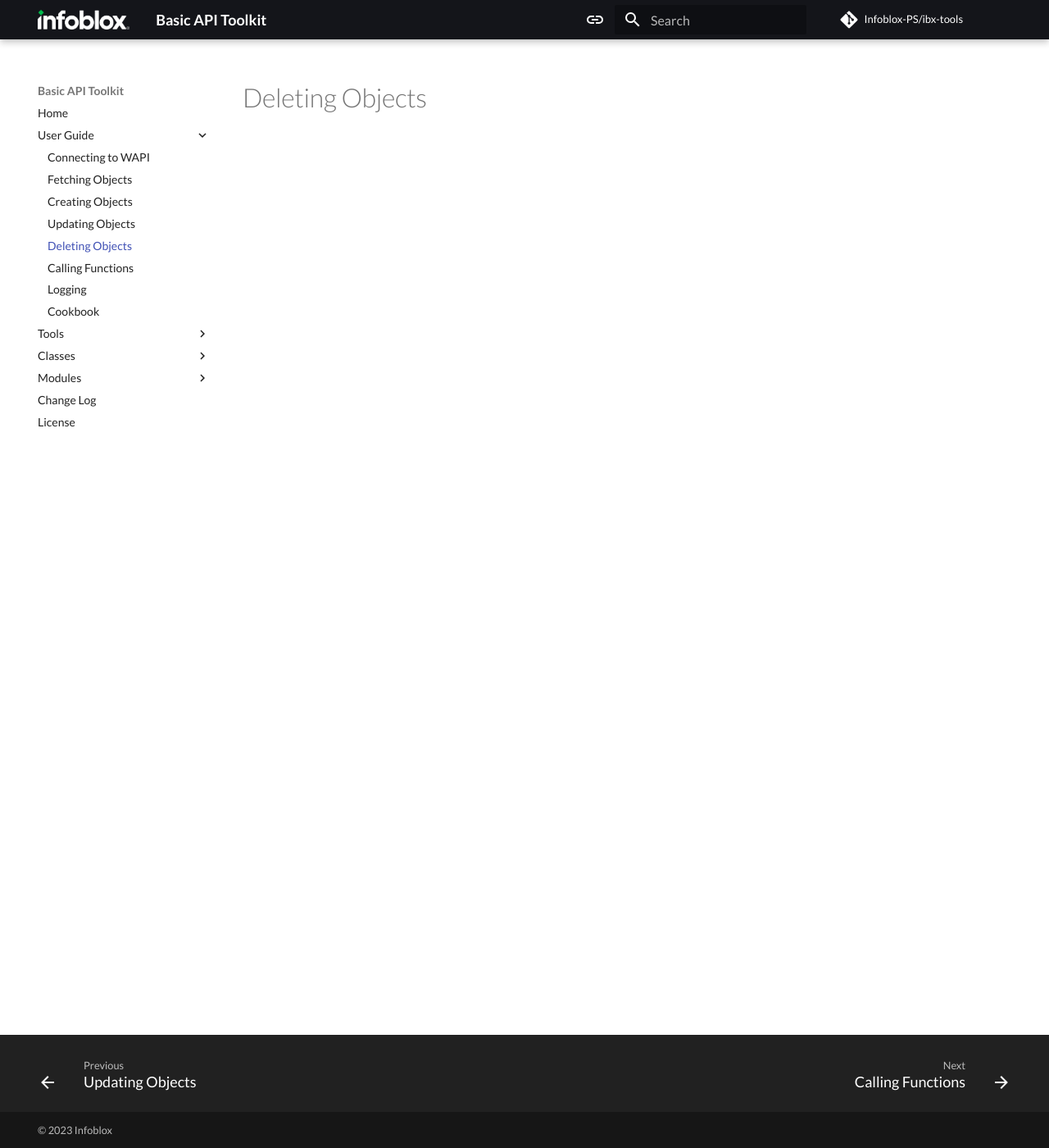
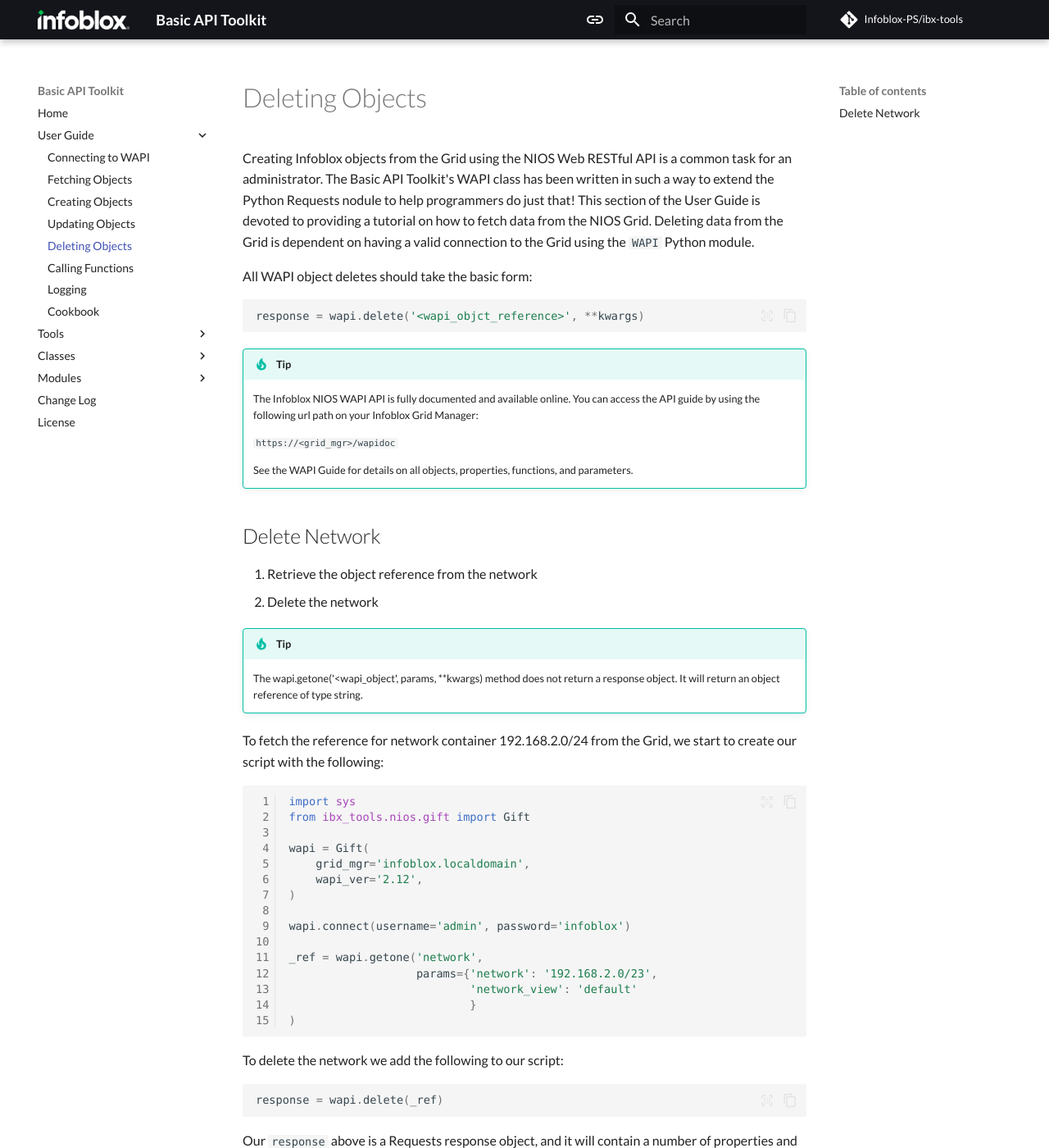
Before and after one commit to Infoblox-PS/ibx-sdk, an MkDocs documentation site: the page built from docs/user_guide/delete.md, in a window 1280 px wide and 1400 px high. Shown: the whole window at 82% size. Built offline with MkDocs 1.6.1 and Material for MkDocs 9.7.7, drawn with Linux system fonts in a browser that asks for light colours; some web fonts are replaced; comment, search, counter and statistics services are not loaded; some of the changed text lies outside the part shown.

Commit message:
Add deletion guide to user documentation
The user documentation is expanded with a guide outlining how to delete Infoblox objects via the NIOS Web RESTful API using the WAPI class from the Basic API Toolkit. This addition includes an example of deleting a network along with explanations and sample code snippets demonstrating how to retrieve object reference from the network, delete the network, and handle response properties and methods.

````diff
--- a/docs/user_guide/delete.md
+++ b/docs/user_guide/delete.md
@@ -1 +1,77 @@
 # Deleting Objects
+
+Creating Infoblox objects from the Grid using the NIOS Web RESTful API is a common task for an
+administrator. The Basic API Toolkit's WAPI class has been written in such a way to extend the
+Python Requests nodule to help programmers do just that! This section of the User Guide is
+devoted to providing a tutorial on how to fetch data from the NIOS Grid. Deleting data from the
+Grid is dependent on having a valid connection to the Grid using the `WAPI` Python module.
+
+All WAPI object deletes should take the basic form:
+
+```python linenums="0"
+response = wapi.delete('<wapi_objct_reference>', **kwargs)
+```
+
+!!! tip
+
+    The Infoblox NIOS WAPI API is fully documented and available online. You can access the API
+    guide by using the following url path on your Infoblox Grid Manager:
+
+    `https://<grid_mgr>/wapidoc`
+
+    See the WAPI Guide for details on all objects, properties, functions, and parameters.
+
+## Delete Network
+1. Retrieve the object reference from the network
+2. Delete the network
+
+!!! tip
+
+    The wapi.getone('<wapi_object', params, **kwargs) method does not return a response object.
+    It will return an object reference of type string.
+
+To fetch the reference for network container 192.168.2.0/24 from the Grid, we start to create
+our script with the following:
+
+```python
+import sys
+from ibx_tools.nios.gift import Gift
+
+wapi = Gift(
+    grid_mgr='infoblox.localdomain',
+    wapi_ver='2.12',
+)
+
+wapi.connect(username='admin', password='infoblox')
+
+_ref = wapi.getone('network',
+                   params={'network': '192.168.2.0/23',
+                           'network_view': 'default'
+                           }
+)
+```
+
+To delete the network we add the following to our script:
+```python linenums="0"
+response = wapi.delete(_ref)
+```
+
+Our `response` above is a Requests response object, and it will contain a number of properties and
+methods.
+
+The ones used most often in working with WAPI data are:
+
+| property/method | Description                                                                         |
+|-----------------|-------------------------------------------------------------------------------------|
+| `json()`        | A method returns JSON-encoded object of the result (if the result was JSON encoded) |
+| `status_code`   | A property representing the HTTP Status Code (200 is OK, 404 is Not Found and so on) |
+| `text`          | A property which returns the content of the response in unicode                     |
+
+We can test the success or failure of the above request by checking for an OK status on the
+`response` object this is done like adding the following to our script:
+
+```python
+if response.status_code != 200:
+    print(f'We hit a snag {response.text}')
+    sys.exit(1) # Exit program
+```
````
